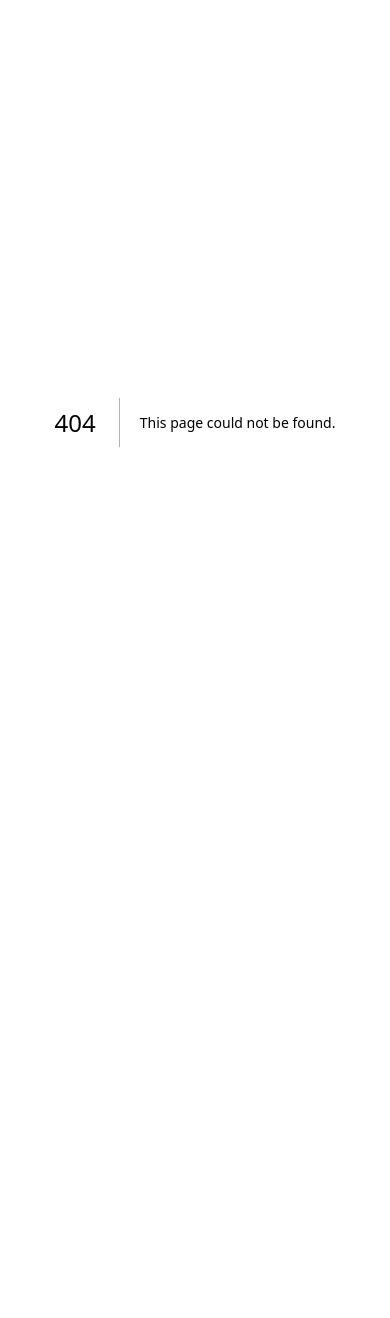
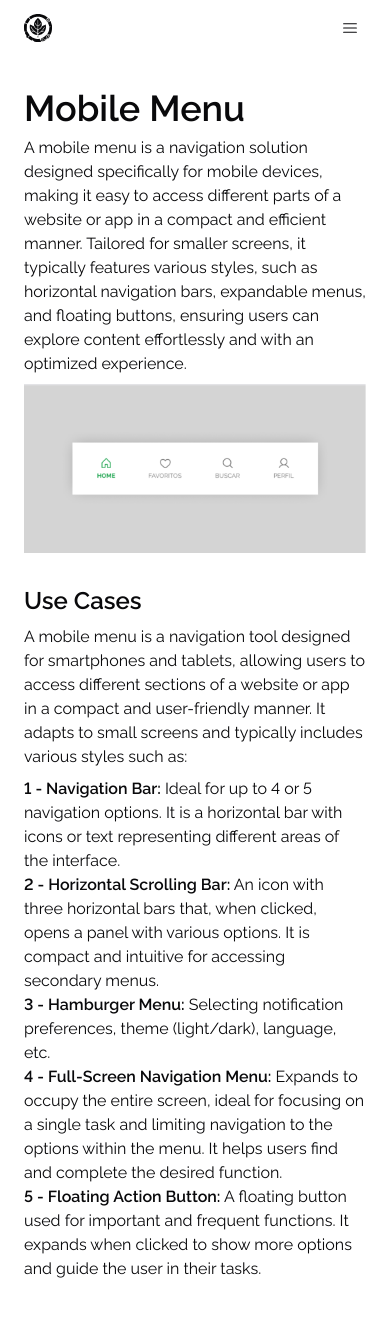
Before and after one commit to Leaf-Pallete/leaf-pallete, a Next.js app: page /components-module/mobile-menu in a window 390 px wide. Before the commit this address had no page. Shown: the top 1318 px of the page. Before the commit the page ends 844 px from the top, so only its background shows below. Built offline with nearby package versions, Linux system fonts and the light colour scheme.

Commit message:
feat: mobile menu section

```diff
--- /dev/null
+++ b/app/(modules)/components-module/mobile-menu/page.tsx
@@ -0,0 +1,20 @@
+import React from "react";
+import {
+	Hero,
+	UseCases,
+	Anatomy,
+	BestPractices,
+} from "@/components/components-module/mobile-menu";
+
+const MobileMenu = () => {
+	return (
+		<div className="flex flex-col gap-8">
+			<Hero />
+			<UseCases />
+			<Anatomy />
+			<BestPractices />
+		</div>
+	);
+};
+
+export default MobileMenu;
```
